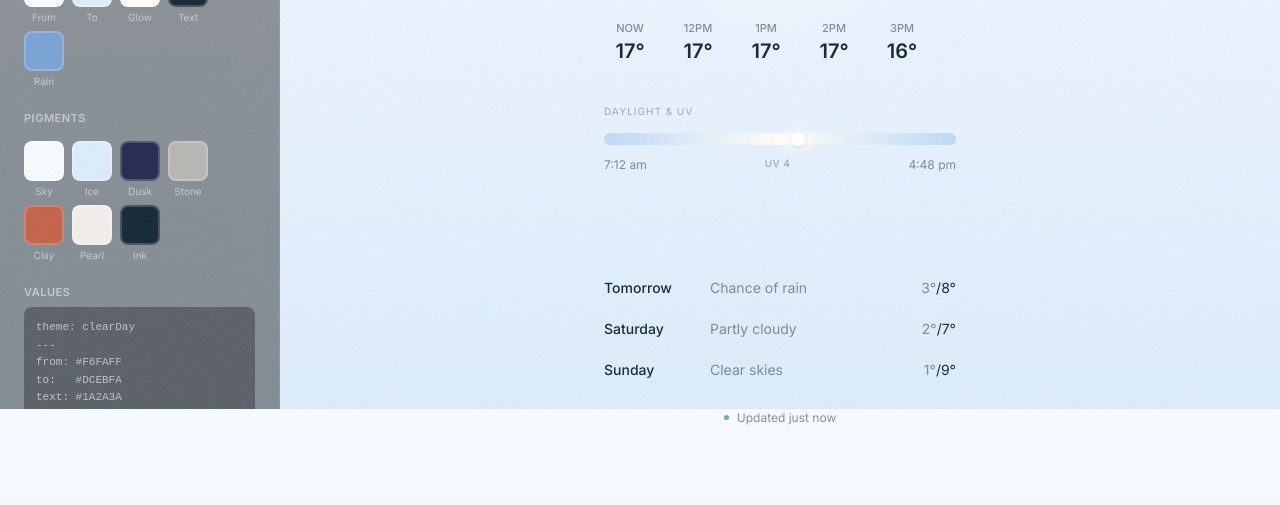
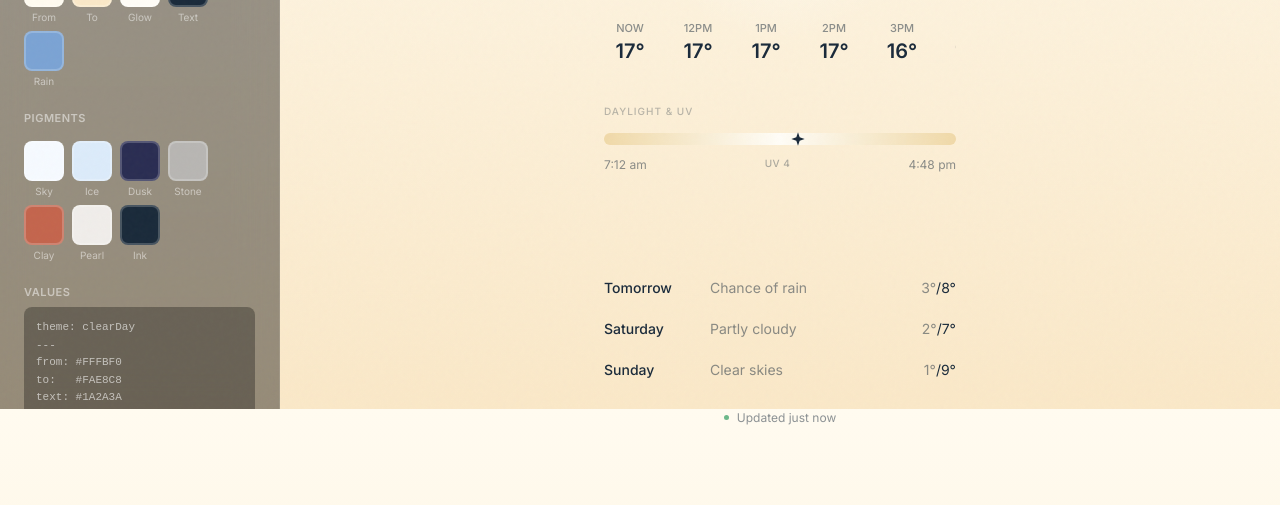
Before and after one commit to rosietee22/insolar, a website: page frontend/colour-lab.html in a window 1280 px wide. Shown: the part 391-896 px from the top of the page. Drawn offline with Linux system fonts and the light colour scheme.

Commit message:
nice stuff favicon etc

```diff
--- a/backend/providers/ebird.js
+++ b/backend/providers/ebird.js
@@ -28,7 +28,7 @@ class EBirdProvider {
       throw new Error('eBird API key not configured');
     }
 
-    const url = `${this.baseUrl}/data/obs/geo/recent?lat=${lat}&lng=${lon}&maxResults=${maxResults}&back=7`;
+    const url = `${this.baseUrl}/data/obs/geo/recent?lat=${lat}&lng=${lon}&maxResults=${maxResults}&back=1`;
 
     const response = await fetch(url, {
       headers: { 'X-eBirdApiToken': this.apiKey }
--- a/frontend/colour-lab.html
+++ b/frontend/colour-lab.html
@@ -9,8 +9,8 @@
   <link href="https://fonts.googleapis.com/css2?family=Inter:wght@400;500;600;700&display=swap" rel="stylesheet">
   <style>
     :root {
-      --gradient-from: #F6FAFF;
-      --gradient-to: #DCEBFA;
+      --gradient-from: #FFFBF0;
+      --gradient-to: #FAE8C8;
       --solar-color: #FFFDF7;
       --solar-glow: rgba(255,253,247,0.60);
       --text-primary: #1A2A3A;
@@ -19,6 +19,8 @@
       --glass-bg: rgba(0, 0, 0, 0.06);
       --glass-border: rgba(0, 0, 0, 0.1);
       --icon-filter: none;
+      --accent-color: #0000FF;
+      --accent-filter: brightness(0) saturate(100%) invert(11%) sepia(100%) saturate(7461%) hue-rotate(245deg) brightness(96%) contrast(144%);
       --font-family: 'Inter', system-ui, sans-serif;
       --space-1: 8px;
       --space-2: 16px;
@@ -212,7 +214,7 @@
     }
 
     .app-toggle img {
-      filter: var(--icon-filter);
+      filter: var(--accent-filter);
     }
 
     .app-toggle svg {
@@ -252,7 +254,7 @@
     .hero-temp {
       font-size: var(--text-hero);
       font-weight: 700;
-      color: var(--text-primary);
+      color: var(--accent-color);
       line-height: 0.9;
       letter-spacing: -0.04em;
       position: relative;
@@ -291,7 +293,7 @@
     .bird-hero-icon {
       width: 120px;
       height: 120px;
-      filter: var(--icon-filter);
+      filter: var(--accent-filter);
     }
 
     .bird-hero-headline {
@@ -376,7 +378,7 @@
       position: relative;
       height: 12px;
       border-radius: 6px;
-      background: linear-gradient(90deg, #BFD9F6 0%, #FFFDF7 50%, #BFD9F6 100%);
+      background: linear-gradient(90deg, #F0D9A8 0%, #FFFDF7 50%, #F0D9A8 100%);
     }
 
     .light-strip.night {
@@ -387,20 +389,27 @@
       position: absolute;
       top: 50%;
       transform: translate(-50%, -50%);
-      width: 14px;
-      height: 14px;
-      background: white;
+      width: 20px;
+      height: 20px;
+      display: flex;
+      align-items: center;
+      justify-content: center;
       border-radius: 50%;
-      box-shadow: 0 1px 4px rgba(0,0,0,0.15);
+      transition: left 0.3s ease, filter 0.3s ease;
+      color: var(--text-primary);
+      filter: drop-shadow(0 1px 3px rgba(0,0,0,0.15));
       left: 55%;
     }
 
+    .light-dot.uv-0 { filter: drop-shadow(0 1px 2px rgba(0,0,0,0.12)); }
+    .light-dot.uv-low { filter: drop-shadow(0 0 6px rgba(191,217,246,0.5)); }
+    .light-dot.uv-moderate { filter: drop-shadow(0 0 8px rgba(255,253,247,0.6)); }
+    .light-dot.uv-high { filter: drop-shadow(0 0 10px rgba(196,101,77,0.5)) drop-shadow(0 0 4px rgba(196,101,77,0.3)); }
+    .light-dot.uv-very-high { filter: drop-shadow(0 0 12px rgba(196,101,77,0.7)) drop-shadow(0 0 6px rgba(196,101,77,0.4)); }
+
     .light-dot.night {
-      box-shadow: 0 0 0 2px rgba(255,255,255,0.3), 0 1px 4px rgba(0,0,0,0.15);
-    }
-
-    .light-dot.uv-moderate {
-      box-shadow: 0 0 12px 6px rgba(255,253,247,0.5), 0 1px 4px rgba(0,0,0,0.15);
+      color: #E8E6F0;
+      filter: drop-shadow(0 0 6px rgba(232,230,240,0.5));
     }
 
     .light-labels {
@@ -456,11 +465,15 @@
       position: absolute;
       top: 50%;
       transform: translate(-50%, -50%);
-      width: 14px;
-      height: 14px;
-      background: white;
+      width: 20px;
+      height: 20px;
+      display: flex;
+      align-items: center;
+      justify-content: center;
       border-radius: 50%;
-      box-shadow: 0 0 8px 4px rgba(160,170,212,0.3), 0 1px 4px rgba(0,0,0,0.15);
+      transition: left 0.3s ease, filter 0.3s ease;
+      color: #E8E6F0;
+      filter: drop-shadow(0 0 6px rgba(168,180,255,0.4));
       left: 55%;
     }
 
@@ -587,6 +600,7 @@
         <label>Condition</label>
         <div class="toggle-group" id="condition-toggles">
           <button class="toggle-btn active" data-value="clearDay">Clear Day</button>
+          <button class="toggle-btn" data-value="partlyCloudy">Partly Cloudy</button>
           <button class="toggle-btn" data-value="clearNight">Clear Night</button>
           <button class="toggle-btn" data-value="overcast">Overcast</button>
           <button class="toggle-btn" data-value="rain">Rain</button>
@@ -703,7 +717,9 @@
             <div class="light-window-title" id="light-title">DAYLIGHT &amp; UV</div>
             <div class="light-strip-container">
               <div class="light-strip" id="light-strip">
-                <div class="light-dot uv-moderate" id="light-dot"></div>
+                <div class="light-dot uv-moderate" id="light-dot">
+                  <svg width="16" height="16" viewBox="0 0 24 24" fill="currentColor"><path d="M12 2L14.5 9.5L22 12L14.5 14.5L12 22L9.5 14.5L2 12L9.5 9.5Z"/></svg>
+                </div>
               </div>
             </div>
             <div class="light-labels">
@@ -726,7 +742,9 @@
             <div class="bird-strip-title">BIRD ACTIVITY</div>
             <div class="bird-strip-container">
               <div class="bird-strip">
-                <div class="bird-dot"></div>
+                <div class="bird-dot">
+                  <svg width="14" height="14" viewBox="0 0 24 24" fill="currentColor"><path d="M12 2L14.5 9.5L22 12L14.5 14.5L12 22L9.5 14.5L2 12L9.5 9.5Z"/></svg>
+                </div>
               </div>
             </div>
             <div class="bird-labels">
@@ -787,9 +805,10 @@
     };
 
     const WEATHER_THEMES = {
-      clearDay:   { from: PALETTE.sky,   to: PALETTE.ice,   text: PALETTE.ink,   secondary: 'rgba(26,42,58,0.50)',   glow: GLOW.sunlight, rain: '#7BA3D4', isNight: false },
-      clearNight: { from: '#2A2D52',     to: '#1E2145',     text: '#E8E6F0',     secondary: 'rgba(232,230,240,0.50)', glow: GLOW.halo,     rain: '#A0AAD4', isNight: true },
-      overcast:   { from: '#A5A3A0',     to: '#5D5A65',     text: PALETTE.pearl, secondary: 'rgba(240,237,234,0.50)', glow: GLOW.fog,      rain: '#8896B4', isNight: false },
+      clearDay:      { from: '#FFFBF0',     to: '#FAE8C8',     text: PALETTE.ink,   secondary: 'rgba(26,42,58,0.50)',   glow: GLOW.sunlight, rain: '#7BA3D4', isNight: false },
+      partlyCloudy:  { from: '#F0EDE6',     to: '#D9D4C8',     text: PALETTE.ink,   secondary: 'rgba(26,42,58,0.45)',   glow: GLOW.fog,      rain: '#7BA3D4', isNight: false },
+      clearNight:    { from: '#2A2D52',     to: '#1E2145',     text: '#E8E6F0',     secondary: 'rgba(232,230,240,0.50)', glow: GLOW.halo,     rain: '#A0AAD4', isNight: true },
+      overcast:      { from: '#A5A3A0',     to: '#5D5A65',     text: PALETTE.pearl, secondary: 'rgba(240,237,234,0.50)', glow: GLOW.fog,      rain: '#8896B4', isNight: false },
       rain:       { from: '#3B425F',     to: '#2F3A66',     text: PALETTE.pearl, secondary: 'rgba(240,237,234,0.50)', glow: GLOW.fog,      rain: '#A8B8D8', isNight: false },
       storm:      { from: PALETTE.clay,  to: PALETTE.dusk,  text: PALETTE.pearl, secondary: 'rgba(240,237,234,0.55)', glow: GLOW.ember,    rain: '#FFD4C8', isNight: false },
       snow:       { from: '#FAFCFF',     to: '#E0DDD9',     text: PALETTE.ink,   secondary: 'rgba(26,42,58,0.50)',   glow: GLOW.sunlight, rain: '#5B7DB8', isNight: false },
@@ -797,9 +816,10 @@
     };
 
     const CONTENT = {
-      clearDay:   { headline: 'Clear and bright.', meta: '10% chance of rain / Light breeze', temp: '14', lightTitle: 'DAYLIGHT & UV', lightLegend: 'UV 4', lightLeft: '7:12 am', lightRight: '4:48 pm', rainHours: [] },
-      clearNight: { headline: 'A clear night.', meta: 'Light breeze', temp: '3', lightTitle: 'UNTIL SUNRISE', lightLegend: '', lightLeft: '4:48 pm', lightRight: '7:14 am', rainHours: [] },
-      overcast:   { headline: 'Overcast and grey.', meta: '15% chance of rain / Calm', temp: '8', lightTitle: 'DAYLIGHT & UV', lightLegend: 'UV 1', lightLeft: '7:30 am', lightRight: '4:35 pm', rainHours: [] },
+      clearDay:      { headline: 'Clear and bright.', meta: '10% chance of rain / Light breeze', temp: '14', lightTitle: 'DAYLIGHT & UV', lightLegend: 'UV 4', lightLeft: '7:12 am', lightRight: '4:48 pm', rainHours: [] },
+      partlyCloudy:  { headline: 'Patches of sun.', meta: '15% chance of rain / Light breeze', temp: '10', lightTitle: 'DAYLIGHT & UV', lightLegend: 'UV 2', lightLeft: '7:20 am', lightRight: '4:42 pm', rainHours: [] },
+      clearNight:    { headline: 'A clear night.', meta: 'Light breeze', temp: '3', lightTitle: 'UNTIL SUNRISE', lightLegend: '', lightLeft: '4:48 pm', lightRight: '7:14 am', rainHours: [] },
+      overcast:      { headline: 'Overcast and grey.', meta: '15% chance of rain / Calm', temp: '8', lightTitle: 'DAYLIGHT & UV', lightLegend: 'UV 1', lightLeft: '7:30 am', lightRight: '4:35 pm', rainHours: [] },
       rain:       { headline: 'Grab an umbrella.', meta: '80% chance of rain / Moderate wind', temp: '6', lightTitle: 'DAYLIGHT & UV', lightLegend: 'UV 1', lightLeft: '7:25 am', lightRight: '4:40 pm', rainHours: [65, 40, 20, 10] },
       storm:      { headline: 'Stormy weather.', meta: '90% chance of rain / Strong wind', temp: '11', lightTitle: 'DAYLIGHT & UV', lightLegend: 'UV 2', lightLeft: '6:45 am', lightRight: '5:10 pm', rainHours: [90, 75, 60, 45] },
       snow:       { headline: 'Snow is falling.', meta: '70% chance of snow / Calm', temp: '-1', lightTitle: 'DAYLIGHT & UV', lightLegend: 'UV 1', lightLeft: '8:00 am', lightRight: '4:15 pm', rainHours: [50, 40, 30] },
@@ -844,10 +864,14 @@
         root.style.setProperty('--glass-bg', 'rgba(0,0,0,0.06)');
         root.style.setProperty('--glass-border', 'rgba(0,0,0,0.1)');
         root.style.setProperty('--icon-filter', 'none');
+        root.style.setProperty('--accent-color', '#0000FF');
+        root.style.setProperty('--accent-filter', 'brightness(0) saturate(100%) invert(11%) sepia(100%) saturate(7461%) hue-rotate(245deg) brightness(96%) contrast(144%)');
       } else {
         root.style.setProperty('--glass-bg', 'rgba(255,255,255,0.08)');
         root.style.setProperty('--glass-border', 'rgba(255,255,255,0.12)');
         root.style.setProperty('--icon-filter', 'invert(1)');
+        root.style.setProperty('--accent-color', theme.text);
+        root.style.setProperty('--accent-filter', 'invert(1)');
       }
 
       // Swatches
--- a/frontend/css/styles.css
+++ b/frontend/css/styles.css
@@ -6,8 +6,8 @@
 /* CSS Custom Properties - 8pt Grid System */
 :root {
   /* Base gradient (Clear Day default) */
-  --gradient-from: #F6FAFF;
-  --gradient-to: #DCEBFA;
+  --gradient-from: #FFFBF0;
+  --gradient-to: #FAE8C8;
 
   /* Glow (sunlight diffusion) */
   --solar-color: #FFFDF7;
@@ -19,6 +19,10 @@
 
   /* Rain accent */
   --rain-color: #7BA3D4;
+
+  /* Accent (cobalt on light, text-color on dark) */
+  --accent-color: #0000FF;
+  --accent-filter: brightness(0) saturate(100%) invert(11%) sepia(100%) saturate(7461%) hue-rotate(245deg) brightness(96%) contrast(144%);
 
   /* Glass */
   --glass-bg: rgba(0, 0, 0, 0.06);
@@ -221,7 +225,7 @@ body::after {
 .hero-temp {
   font-size: var(--text-hero);
   font-weight: 700;
-  color: var(--text-primary);
+  color: var(--accent-color);
   line-height: 0.9;
   letter-spacing: -0.04em;
   margin: 0;
@@ -278,9 +282,9 @@ body::after {
   border-radius: 6px;
   background: linear-gradient(
     90deg,
-    #BFD9F6 0%,
+    #F0D9A8 0%,
     #FFFDF7 50%,
-    #BFD9F6 100%
+    #F0D9A8 100%
   );
 }
 
@@ -293,28 +297,32 @@ body::after {
   );
 }
 
-/* Position dot with UV glow */
+/* Sun/moon marker on light strip */
 .light-dot {
   position: absolute;
   top: 50%;
   transform: translate(-50%, -50%);
-  width: 14px;
-  height: 14px;
-  background: white;
+  width: 20px;
+  height: 20px;
+  display: flex;
+  align-items: center;
+  justify-content: center;
   border-radius: 50%;
-  box-shadow: 0 1px 4px rgba(0,0,0,0.2);
-  transition: left 0.3s ease, box-shadow 0.3s ease;
+  transition: left 0.3s ease, filter 0.3s ease;
+  color: var(--text-primary);
+  filter: drop-shadow(0 1px 3px rgba(0,0,0,0.15));
 }
 
-/* UV glow levels (sunlight diffusion) */
-.light-dot.uv-0 { box-shadow: 0 1px 4px rgba(0,0,0,0.15); }
-.light-dot.uv-low { box-shadow: 0 0 8px 4px rgba(191,217,246,0.4), 0 1px 4px rgba(0,0,0,0.15); }
-.light-dot.uv-moderate { box-shadow: 0 0 12px 6px rgba(255,253,247,0.5), 0 1px 4px rgba(0,0,0,0.15); }
-.light-dot.uv-high { box-shadow: 0 0 16px 8px rgba(196,101,77,0.5), 0 1px 4px rgba(0,0,0,0.15); }
-.light-dot.uv-very-high { box-shadow: 0 0 20px 10px rgba(196,101,77,0.7), 0 1px 4px rgba(0,0,0,0.15); }
+/* UV glow levels (sunlight diffusion behind icon) */
+.light-dot.uv-0 { filter: drop-shadow(0 1px 2px rgba(0,0,0,0.12)); }
+.light-dot.uv-low { filter: drop-shadow(0 0 6px rgba(191,217,246,0.5)); }
+.light-dot.uv-moderate { filter: drop-shadow(0 0 8px rgba(255,253,247,0.6)); }
+.light-dot.uv-high { filter: drop-shadow(0 0 10px rgba(196,101,77,0.5)) drop-shadow(0 0 4px rgba(196,101,77,0.3)); }
+.light-dot.uv-very-high { filter: drop-shadow(0 0 12px rgba(196,101,77,0.7)) drop-shadow(0 0 6px rgba(196,101,77,0.4)); }
 
 .light-dot.night {
-  box-shadow: 0 0 0 2px rgba(255,255,255,0.3), 0 1px 4px rgba(0,0,0,0.2);
+  color: #E8E6F0;
+  filter: drop-shadow(0 0 6px rgba(232,230,240,0.5));
 }
 
 /* Sunrise/Sunset labels */
@@ -379,24 +387,27 @@ body::after {
   position: absolute;
   top: 50%;
   transform: translate(-50%, -50%);
-  width: 14px;
-  height: 14px;
-  background: white;
+  width: 20px;
+  height: 20px;
+  display: flex;
+  align-items: center;
+  justify-content: center;
   border-radius: 50%;
-  box-shadow: 0 1px 4px rgba(0,0,0,0.2);
-  transition: left 0.3s ease, box-shadow 0.3s ease;
+  transition: left 0.3s ease, filter 0.3s ease;
+  color: #E8E6F0;
+  filter: drop-shadow(0 1px 3px rgba(0,0,0,0.15));
 }
 
 .bird-dot.activity-high {
-  box-shadow: 0 0 12px 6px rgba(160,170,212,0.5), 0 1px 4px rgba(0,0,0,0.15);
+  filter: drop-shadow(0 0 10px rgba(160,170,212,0.6)) drop-shadow(0 0 4px rgba(160,170,212,0.3));
 }
 
 .bird-dot.activity-moderate {
-  box-shadow: 0 0 8px 4px rgba(168,180,255,0.3), 0 1px 4px rgba(0,0,0,0.2);
+  filter: drop-shadow(0 0 6px rgba(168,180,255,0.4));
 }
 
 .bird-dot.activity-low {
-  box-shadow: 0 1px 4px rgba(0,0,0,0.2);
+  filter: drop-shadow(0 1px 2px rgba(0,0,0,0.15));
 }
 
 .bird-labels {
@@ -435,11 +446,11 @@ body::after {
 }
 
 .bird-toggle-btn .bird-icon {
-  filter: var(--icon-filter);
+  filter: var(--accent-filter);
 }
 
 .bird-toggle-btn .weather-icon-toggle {
-  color: var(--text-primary);
+  color: var(--accent-color);
 }
 
 .bird-toggle-btn:hover {
@@ -473,7 +484,7 @@ body::after {
 .bird-hero-icon {
   width: 120px;
   height: 120px;
-  filter: var(--icon-filter);
+  filter: var(--accent-filter);
 }
 
 .bird-hero-headline {
--- a/frontend/js/theme.js
+++ b/frontend/js/theme.js
@@ -27,9 +27,10 @@ const GLOW = {
 
 // ==================== WEATHER THEMES ====================
 export const WEATHER_THEMES = {
-  clearDay:   { from: PALETTE.sky,   to: PALETTE.ice,   text: PALETTE.ink,   secondary: 'rgba(26,42,58,0.50)',   glow: GLOW.sunlight, rain: '#7BA3D4' },
-  clearNight: { from: '#2A2D52',     to: '#1E2145',     text: '#E8E6F0',     secondary: 'rgba(232,230,240,0.50)', glow: GLOW.halo,     rain: '#A0AAD4' },
-  overcast:   { from: '#A5A3A0',     to: '#5D5A65',     text: PALETTE.pearl, secondary: 'rgba(240,237,234,0.50)', glow: GLOW.fog,      rain: '#8896B4' },
+  clearDay:      { from: '#FFFBF0',     to: '#FAE8C8',     text: PALETTE.ink,   secondary: 'rgba(26,42,58,0.50)',   glow: GLOW.sunlight, rain: '#7BA3D4' },
+  partlyCloudy:  { from: '#F5F2ED',     to: '#E8E3D8',     text: PALETTE.ink,   secondary: 'rgba(26,42,58,0.45)',   glow: GLOW.sunlight, rain: '#7BA3D4' },
+  clearNight:    { from: '#2A2D52',     to: '#1E2145',     text: '#E8E6F0',     secondary: 'rgba(232,230,240,0.50)', glow: GLOW.halo,     rain: '#A0AAD4' },
+  overcast:      { from: '#A5A3A0',     to: '#5D5A65',     text: PALETTE.pearl, secondary: 'rgba(240,237,234,0.50)', glow: GLOW.fog,      rain: '#8896B4' },
   rain:       { from: '#3B425F',     to: '#2F3A66',     text: PALETTE.pearl, secondary: 'rgba(240,237,234,0.50)', glow: GLOW.fog,      rain: '#A8B8D8' },
   storm:      { from: PALETTE.clay,  to: PALETTE.dusk,  text: PALETTE.pearl, secondary: 'rgba(240,237,234,0.55)', glow: GLOW.ember,    rain: '#FFD4C8' },
   snow:       { from: '#FAFCFF',     to: '#E0DDD9',     text: PALETTE.ink,   secondary: 'rgba(26,42,58,0.50)',   glow: GLOW.sunlight, rain: '#5B7DB8' },
@@ -45,6 +46,7 @@ function getCondition(rainProbability, cloudPercent, temp_c = 10) {
   if (rainProbability > 30) return 'rain';
   if (cloudPercent > 85) return 'fog';
   if (cloudPercent > 50) return 'overcast';
+  if (cloudPercent > 30) return 'partlyCloudy';
   return 'clear';
 }
 
@@ -53,6 +55,7 @@ function getCondition(rainProbability, cloudPercent, temp_c = 10) {
  */
 function getThemeKey(condition, is_day) {
   if (condition === 'clear') return is_day ? 'clearDay' : 'clearNight';
+  if (condition === 'partlyCloudy') return is_day ? 'partlyCloudy' : 'clearNight';
   if (condition === 'overcast') return 'overcast';
   if (condition === 'rain') return 'rain';
   if (condition === 'storm') return 'storm';
@@ -111,17 +114,21 @@ export function applyTheme(theme) {
   // Rain accent
   root.style.setProperty('--rain-color', theme.rainColor);
 
-  // Glass and icon styles
+  // Glass, icon, and accent styles
   if (theme.isDarkText) {
-    // Light background (snow/fog) — dark text, no icon invert
+    // Light background — dark text, cobalt accent, no icon invert
     root.style.setProperty('--glass-bg', 'rgba(0, 0, 0, 0.06)');
     root.style.setProperty('--glass-border', 'rgba(0, 0, 0, 0.1)');
     root.style.setProperty('--icon-filter', 'none');
+    root.style.setProperty('--accent-color', '#0000FF');
+    root.style.setProperty('--accent-filter', 'brightness(0) saturate(100%) invert(11%) sepia(100%) saturate(7461%) hue-rotate(245deg) brightness(96%) contrast(144%)');
   } else {
-    // Dark background — light text, invert icons
+    // Dark background — light text, accent matches text, invert icons
     root.style.setProperty('--glass-bg', 'rgba(255, 255, 255, 0.08)');
     root.style.setProperty('--glass-border', 'rgba(255, 255, 255, 0.12)');
     root.style.setProperty('--icon-filter', 'invert(1)');
+    root.style.setProperty('--accent-color', theme.textColor);
+    root.style.setProperty('--accent-filter', 'invert(1)');
   }
 
   // Data attributes for CSS hooks
--- a/frontend/service-worker.js
+++ b/frontend/service-worker.js
@@ -3,7 +3,7 @@
  * Handles offline caching and network-first strategy for API calls
  */
 
-const CACHE_NAME = 'insolar-v25';
+const CACHE_NAME = 'insolar-v31';
 
 // Static assets to precache
 const STATIC_ASSETS = [
```
Also changed, not shown: frontend/index.html (+10 -7 lines), frontend/icons/favicon.svg (added), frontend/manifest.json.
